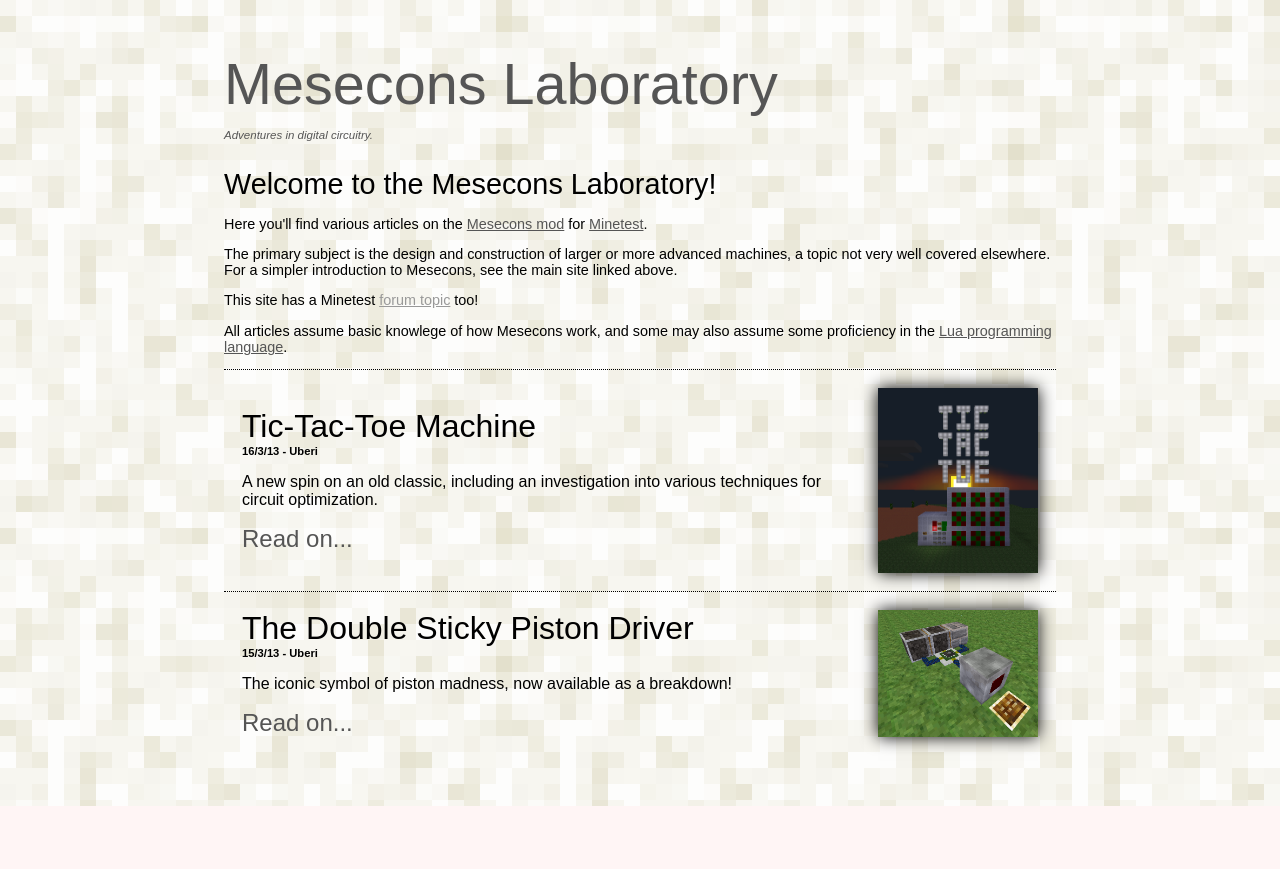
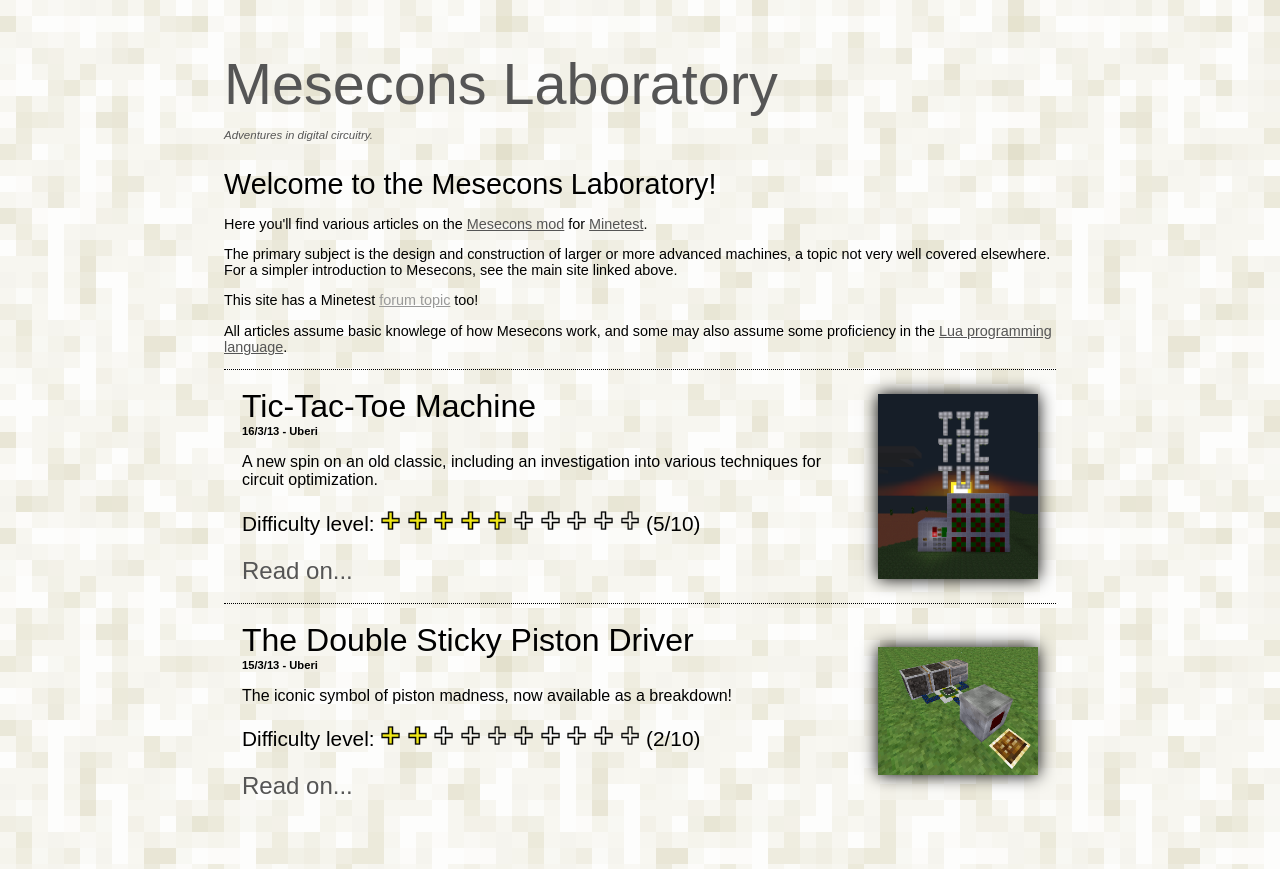
Before and after one commit to Uberi/uberi.mesecons.net, a plain HTML site: page index.html in a window 1280 px wide. Before the commit the page ends 806 px from the top, so only its background shows below. Drawn offline with Linux system fonts and the light colour scheme.

Commit message:
Difficulty levels for each article.

```diff
--- a/Style.css
+++ b/Style.css
@@ -83,6 +83,20 @@ a.post {
 	text-decoration: none;
 }
 
+.difficulty {
+	font-size: 1.3em;
+}
+
+.difficulty img {
+	width: auto;
+	height: 1em;
+	display: inline;
+	margin: 0;
+	-webkit-box-shadow: none;
+	-moz-box-shadow: none;
+	box-shadow: none;
+}
+
 .entry {
 	width: 100%;
 	border-top: dotted black 1px;
--- a/index.html
+++ b/index.html
@@ -22,6 +22,19 @@
 					<h2>Tic-Tac-Toe Machine</h2>
 					<h3>16/3/13 - Uberi</h3>
 					<p>A new spin on an old classic, including an investigation into various techniques for circuit optimization.</p>
+					<p class="difficulty">Difficulty level:
+						<img src="img/Difficulty.png">
+						<img src="img/Difficulty.png">
+						<img src="img/Difficulty.png">
+						<img src="img/Difficulty.png">
+						<img src="img/Difficulty.png">
+						<img src="img/DifficultyEmpty.png">
+						<img src="img/DifficultyEmpty.png">
+						<img src="img/DifficultyEmpty.png">
+						<img src="img/DifficultyEmpty.png">
+						<img src="img/DifficultyEmpty.png">
+						(5/10)
+					</p>
 					<a href="projects/TicTacToe/index.html" class="post">Read on...</a>
 				</td>
 				<td>
@@ -34,6 +47,19 @@
 					<h2>The Double Sticky Piston Driver</h2>
 					<h3>15/3/13 - Uberi</h3>
 					<p>The iconic symbol of piston madness, now available as a breakdown!</p>
+					<p class="difficulty">Difficulty level:
+						<img src="img/Difficulty.png">
+						<img src="img/Difficulty.png">
+						<img src="img/DifficultyEmpty.png">
+						<img src="img/DifficultyEmpty.png">
+						<img src="img/DifficultyEmpty.png">
+						<img src="img/DifficultyEmpty.png">
+						<img src="img/DifficultyEmpty.png">
+						<img src="img/DifficultyEmpty.png">
+						<img src="img/DifficultyEmpty.png">
+						<img src="img/DifficultyEmpty.png">
+						(2/10)
+					</p>
 					<a href="projects/DoublePiston/index.html" class="post">Read on...</a>
 				</td>
 				<td>
```
Also changed, not shown: projects/DoublePiston/index.html (+13 -0 lines), projects/TicTacToe/index.html (+15 -0 lines), img/Difficulty.png (added), img/DifficultyEmpty.png (added).
